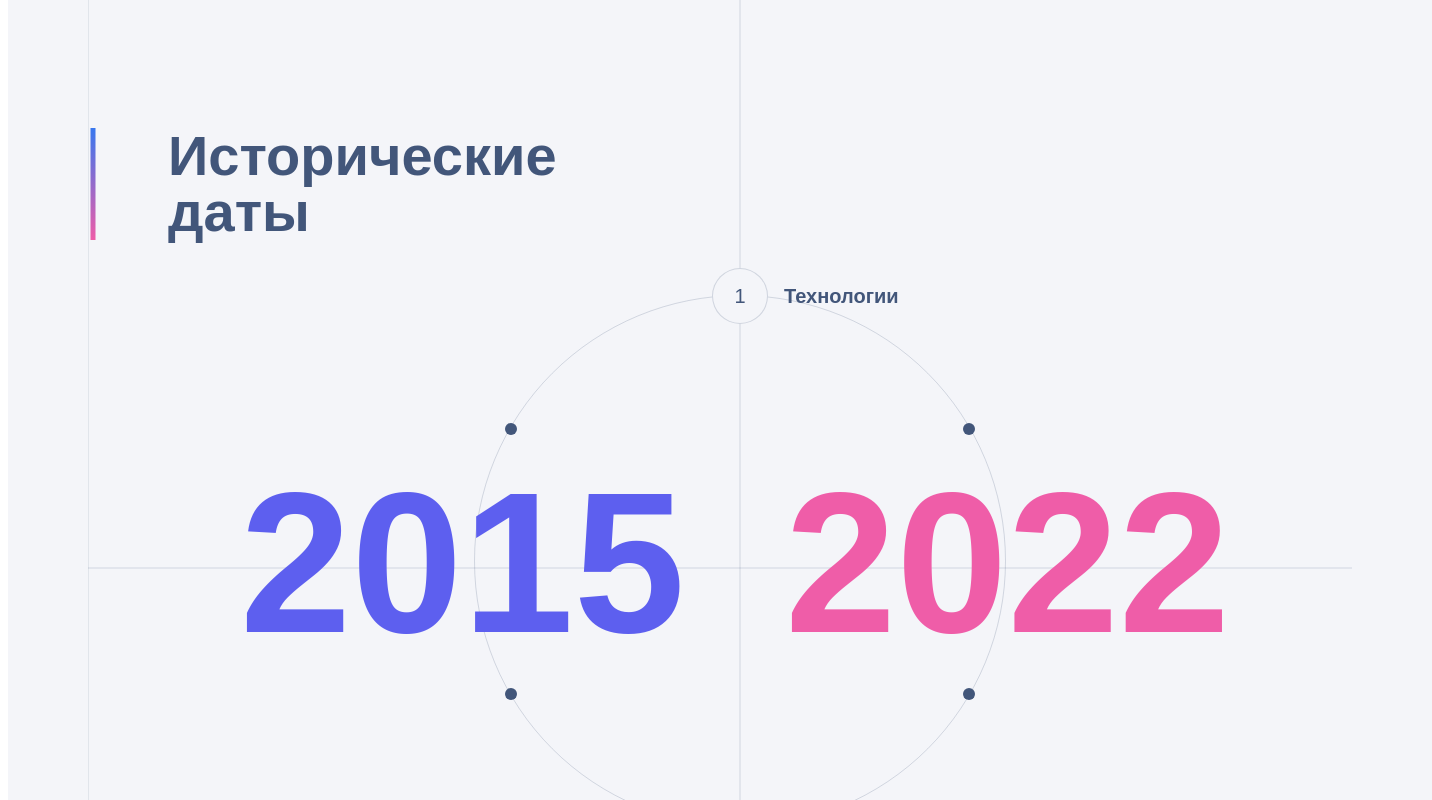
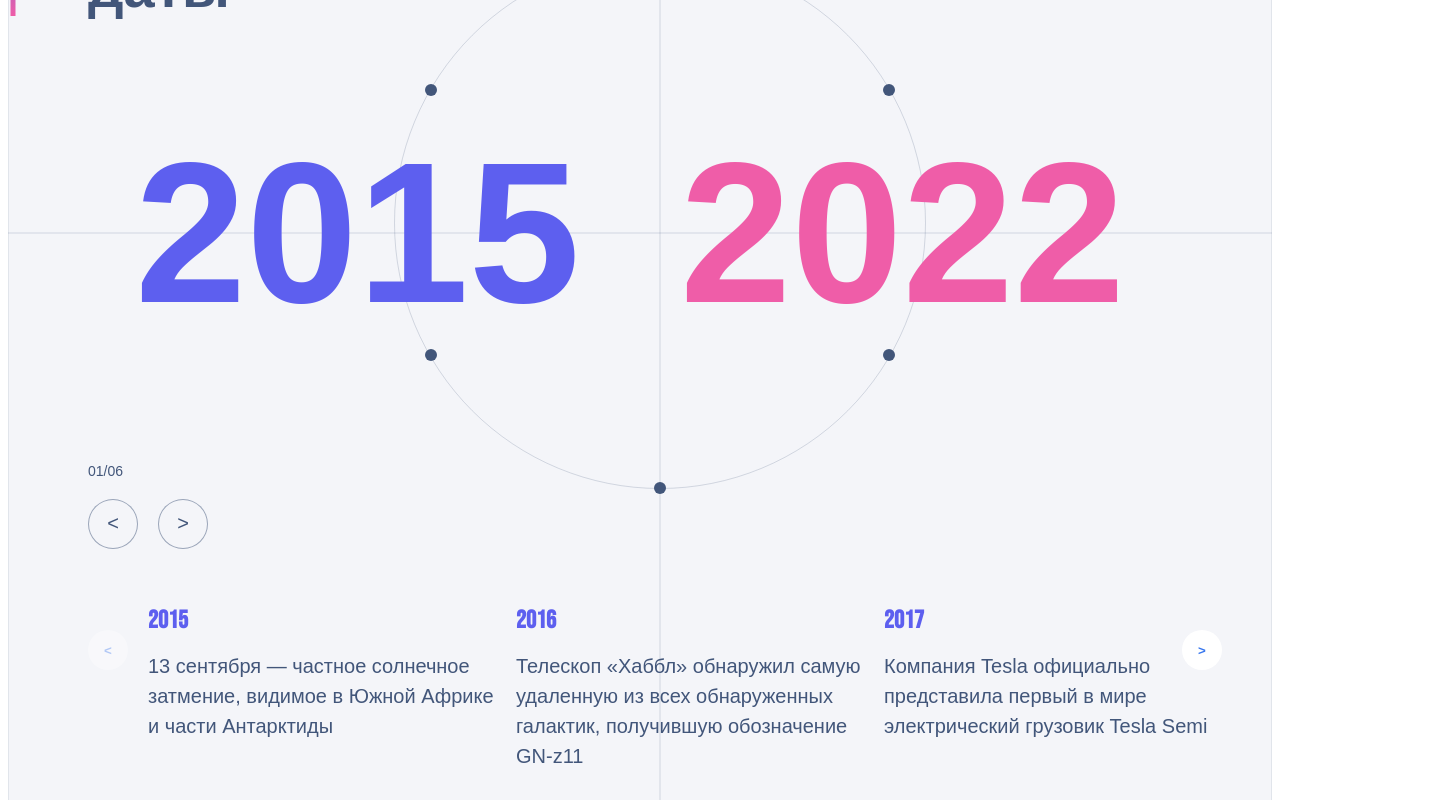
Before and after one commit to Sun-in-summer/only_for, a React app in the folder timeline-block/: page / in a window 1280 px wide. Shown: the part 320-1120 px from the top of the page, 1432 px wide, since content can reach past the window. Built offline with nearby package versions, Linux system fonts and the light colour scheme.

Commit message:
fixes in positioning

```diff
--- a/timeline-block/public/index.html
+++ b/timeline-block/public/index.html
@@ -4,6 +4,8 @@
 <head>
     <meta charset="UTF-8" />
     <title>Timeline Block Demo</title>
+    <link href="https://fonts.googleapis.com/css2?family=Bebas+Neue&display=swap" rel="stylesheet">
+
 </head>
 
 <body>
--- a/timeline-block/src/App.tsx
+++ b/timeline-block/src/App.tsx
@@ -1,5 +1,6 @@
 import TimelineBlock from './components/time-line-block/time-line-block';
 import { Section } from './styles/section';
+
 
 const App = () => (
   <Section>
--- a/timeline-block/src/components/circle-time-line/circle-time-line.styles.ts
+++ b/timeline-block/src/components/circle-time-line/circle-time-line.styles.ts
@@ -3,20 +3,22 @@ import styled from "styled-components";
 
 export const CircleContainer = styled.div`
   position: relative;
-  height: 530px;
- `;
+   height: 400px;
+
+`;
 
 
 
 export const Circle = styled.div`
   position: absolute;
   left: 50%;
-  top: 50%;
+  top: 40%;
   width: 530px;
   height: 530px;
-  transform: translate(-50% , -50% );
+  transform: translate(-50%, -50%);
   border: 1px solid rgba(66, 86, 122, 0.2);
   border-radius: 50%;
+
 `;
 
 export const VerticalLine = styled.div`
--- a/timeline-block/src/components/events-slider/events-slider.styles.ts
+++ b/timeline-block/src/components/events-slider/events-slider.styles.ts
@@ -34,16 +34,19 @@ export const SliderTrack = styled.div`
   gap: 80px;
   transition: transform 0.3s ease;
   padding-top: 56px;
-  height: 250px;
+  height: 191px;
+  max-width: 1200px;
+  padding-left: 60px;
 `;
 export const SingleSlide = styled.div`
   min-width: 300px;
   padding: 0;
 `;
 export const EventYear = styled.div`
+  font-family: "Bebas Neue", sans-serif;
   font-size: 25px;
-  font-weight: 400;
-  color: #5d5FEF;
+  font-weight: 700;
+  color: #5d5fef;
   margin-bottom: 15px;
 `;
 
@@ -71,6 +74,7 @@ export const InnerNavButton = styled.button`
   display: flex;
   align-items: center;
   justify-content: center;
+  font-weight: bold;
 
   &:after {
     content: "";
@@ -78,14 +82,14 @@ export const InnerNavButton = styled.button`
   }
 
   &.swiper-button-prev {
-    left: 10px;
+    left: 0px;
   }
 
   &.swiper-button-next {
     right: 10px;
   }
 
-  &:hover {
-    background: rgba(0, 0, 0, 0.6);
-  }
+  // &:hover {
+  //   background: rgba(0, 0, 0, 0.6);
+  // }
 `;
--- a/timeline-block/src/components/events-slider/events-slider.tsx
+++ b/timeline-block/src/components/events-slider/events-slider.tsx
@@ -22,22 +22,13 @@ const EventsSlider: React.FC<EventsSliderProps> = ({ activeEvents }) => {
         {activeEvents.map((event, index) => (
           <SwiperSlide key={index}>
             <SliderTrack>
-              {/* {activeEvents.map((event, index) => (
-                  <SingleSlide key={index}>
-                    <EventYear>{event.year}</EventYear>
-                    <EventDescription>{event.description}</EventDescription>
-                  </SingleSlide>
-                ))} */}
-              {/* <SwiperResetStyles /> */}
               <InnerNavButton className="swiper-button-prev">
                 { "<"}
               </InnerNavButton>
               <InnerNavButton className="swiper-button-next">
                 {">"}
               </InnerNavButton>
-              {/* <InnerNavButton>{">"}</InnerNavButton>
-              <InnerNavButton>{"<"}</InnerNavButton> */}
-              <Swiper
+                 <Swiper
                 modules={[Navigation]}
                 spaceBetween={20} // расстояние между слайдами
                 slidesPerView={3} // показывать по 3 элемента на слайде
--- a/timeline-block/src/components/navigation/navigation.tsx
+++ b/timeline-block/src/components/navigation/navigation.tsx
@@ -26,13 +26,13 @@ const Navigation: React.FC<NavigationProps> = ({
           }
           disabled={isAnimating}
         >
-          ←
+          {"<"}
         </NavButton>
         <NavButton
           onClick={() => handlePeriodChange((activePeriod + 1) % totalPeriods)}
           disabled={isAnimating}
         >
-          →
+          {">"}
         </NavButton>
       </NavButtons>
     </StyledNavigation>
--- a/timeline-block/src/components/time-line-block/time-line-block.styes.ts
+++ b/timeline-block/src/components/time-line-block/time-line-block.styes.ts
@@ -4,31 +4,31 @@ export const Container = styled.div`
   width: 100%;
   max-width: 1440px;
   margin: 0 auto;
-  padding: 170px 80px 104px;
   background: #f4f5f9;
   font-family: "PT Sans", sans-serif;
   position: relative;
   overflow: hidden;
 
-  // &::before {
-  //   content: "";
-  //   position: absolute;
-  //   left: 0px;
-  //   top: 0;
-  //   bottom: 0;
-  //   width: 1px;
-  //   background: rgba(66, 86, 122, 0.1);
-  // }
 `;
 
 export const InnerContainer = styled.div`
- position: relative;
-  max-width: 1440зч;
-  padding: 170px 40px 140px 80px;
+  position: relative;
+  max-width: 1440px;
+
+  padding: 170px 40px 104px 80px;
   &::before {
     content: "";
     position: absolute;
     left: 0px;
+    top: 0;
+    bottom: 0;
+    width: 1px;
+    background: rgba(66, 86, 122, 0.1);
+  }
+  &::after {
+    content: "";
+    position: absolute;
+    right: 0;
     top: 0;
     bottom: 0;
     width: 1px;
@@ -40,7 +40,6 @@ export const Title = styled.h2`
   font-size: 56px;
   font-weight: 700;
   color: #42567a;
-  margin: 0 0 56px 0;
   max-width: 350px;
   line-height: 1;
   position: relative;
@@ -73,7 +72,7 @@ export const VerticalLine = styled.div`
 
 export const  CenterLine = styled.div`
   position: absolute;
-  top: calc(50% - 90px) ;
+  top: 45%  ;
   left: 0;
   right: 0;
   height: 1px;
--- a/timeline-block/src/components/years-display/years-display.styles.ts
+++ b/timeline-block/src/components/years-display/years-display.styles.ts
@@ -3,8 +3,8 @@ import styled from "styled-components";
 export const YearsDisplay = styled.div`
   position: absolute;
   left: calc(50% - 10px);
-  top: calc(50% - 55px);
-  transform: translate(calc(-50% + 25px), calc(-50% - 40px));
+  top: 45%;
+  transform: translate(-50%, -50% );
   display: flex;
   gap: 100px;
   z-index: 1;
--- a/timeline-block/src/styles/section.ts
+++ b/timeline-block/src/styles/section.ts
@@ -2,5 +2,4 @@ import styled from "styled-components";
 
 export const Section = styled.section`
   background-color: #f4f5f9;
-  padding: 100px 0; // если нужно задать отступы
 `;
```
